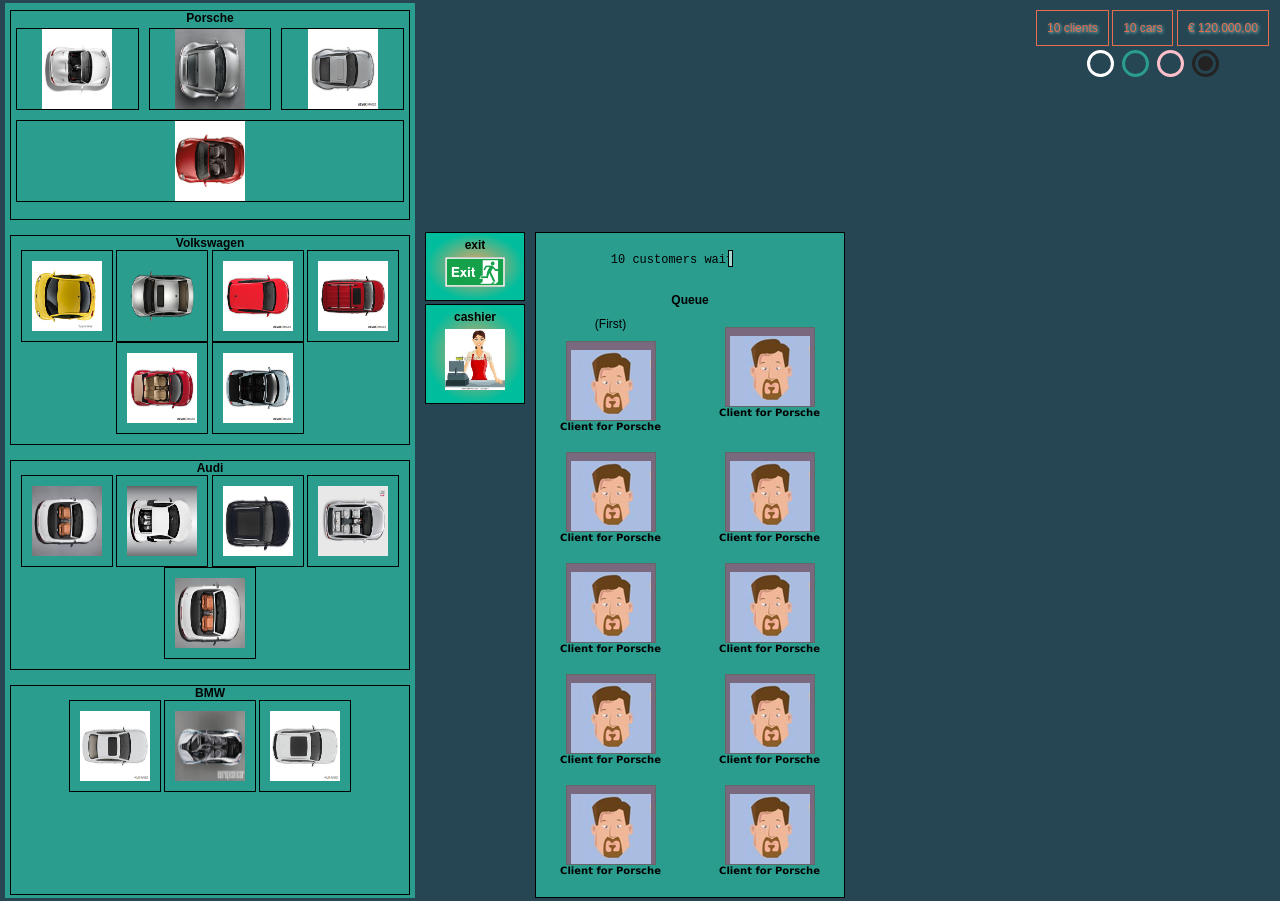
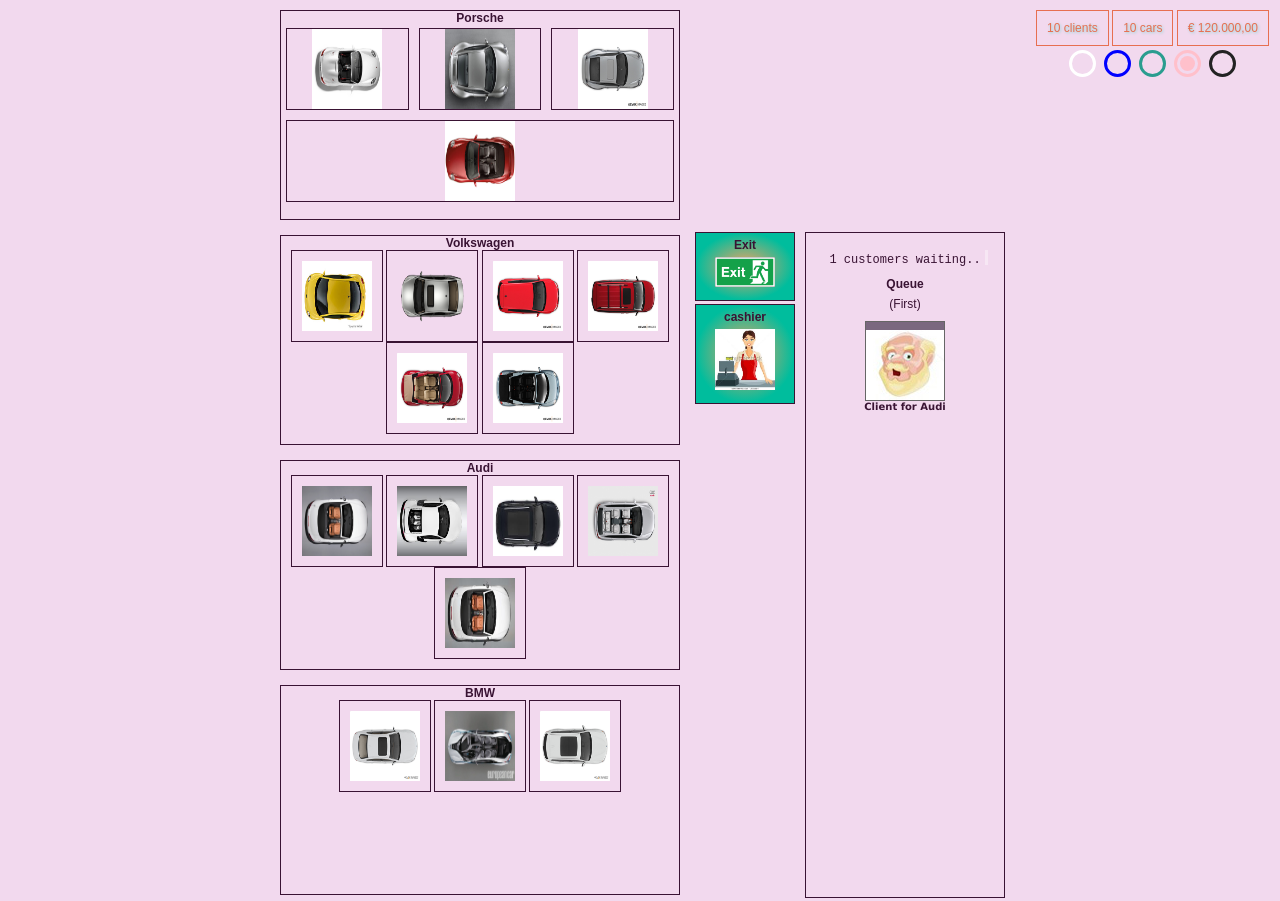
Before and after one commit to VlxtIykg/Rws_Car_Website, a plain HTML site: page index.html in a window 1280 px wide. Drawn offline with Linux system fonts and the light colour scheme; a web font is replaced by a local one.

Commit message:
Overview: 	Added theme switcher 	Added functioning draggable clients 	Added functioning droppable that accept clients 	Added a lot of css 	Added some js 	Added a few backups 	Removed some lines of code

```diff
--- a/dealer.css
+++ b/dealer.css
@@ -9,7 +9,10 @@
 /* #endregion (fold region please) This is only for understanding custom ways I've set things */
 /* Unit convention -- rem, CSS layout -- cascading theory, Sizing unit ordered by size ascending and units with text comes before text after integers */
 /* #region -- Base stuff, root, body, html etc. */
-@import url(https://fonts.google.com/specimen/Oswald);
+@font-face{
+	font-family: "Oswald";
+ 	src: url(https://fonts.google.com/specimen/Oswald);
+	}
 
 :root {
 	/* Ignore standard formatting, format by section or type */
@@ -19,7 +22,8 @@
 	--flex-gap: 				1rem;
 	--container-twoH: 	23.2rem;
 
-	--client-width: 		9rem;
+	--client-width: 		8rem;
+	--client-height: 		8rem;
 	--stafbox-width: 		12.2rem;
 	--client-queue: 		20rem;
 
@@ -40,8 +44,87 @@
 	--dark-theme: 		#232323;
 	--light: 					#88D7D2;
 	--primary-bdr:		#666;
-	--bg-clr-client:	var(--clr-car-bg);
+	}
 
+/*:has selector support
+https://caniuse.com/css-has
+https://www.lambdatest.com/web-technologies/css-has
+Generic supported
+chrome vers 108-110
+Edge 16.2-Tp
+Firefox null
+opera 91 or 92
+IE null
+*/
+:root:has(#light:checked) {
+	--clr-body-bg: hsl(0 0% 90%);
+  --clr-car-bg:  hsl(0 0% 100%);
+  --clr-text: 	 hsl(0 0% 15%);
+  --clr-heading: hsl(0 0% 25%);
+	}
+
+:root:has(#blue:checked) {
+  --clr-body-bg: hsl(209 50% 90%);
+  --clr-car-bg:  hsl(209 50% 100%);
+  --clr-text:		 hsl(209 50% 15%);
+  --clr-heading: hsl(209 50% 25%);
+	}
+
+:root:has(#tropical:checked) {
+	--clr-body-bg: 		#264653;
+	--clr-car-bg:  	  #2A9D8F;
+	--clr-text:				hsl(0 0% 15%);
+	--clr-heading: 		hsl(0 0% 25%);
+	}
+
+:root:has(#pink:checked) {
+	--clr-body-bg: 		hsl(310 50% 90%);
+	--clr-car-bg:  	  hsl(310 50% 90%);
+	--clr-text:				hsl(310 50% 15%);
+	--clr-heading: 		hsl(310 50% 25%);
+	}
+
+:root:has(#dark:checked) {
+  --clr-body-bg: hsl(209 50% 10%);
+  --clr-car-bg:  hsl(209 50% 5%);
+  --clr-text:		 hsl(209 50% 90%);
+  --clr-heading: hsl(209 50% 80%);
+	}
+
+/* No support fallback */
+.light {
+	--clr-body-bg: hsl(0 0% 90%);
+  --clr-car-bg:  hsl(0 0% 100%);
+  --clr-text: 	 hsl(0 0% 15%);
+  --clr-heading: hsl(0 0% 25%);
+	}
+
+.blue {
+	--clr-body-bg: hsl(209 50% 90%);
+	--clr-car-bg:  hsl(209 50% 100%);
+	--clr-text:		 hsl(209 50% 15%);
+	--clr-heading: hsl(209 50% 25%);
+	}
+
+.tropical {
+	--clr-body-bg:	#264653;
+	--clr-car-bg:		#2A9D8F;
+	--clr-text:			hsl(0 0% 15%);
+	--clr-heading:	hsl(0 0% 25%);
+	}
+
+.pink {
+  --clr-body-bg: hsl(310 50% 90%);
+  --clr-car-bg:  hsl(310 50% 100%);
+  --clr-text:		 hsl(310 50% 15%);
+  --clr-heading: hsl(310 50% 25%);
+	}
+
+.dark {
+  --clr-body-bg: hsl(209 50% 10%);
+  --clr-car-bg:  hsl(209 50% 5%);
+  --clr-text:		 hsl(209 50% 90%);
+  --clr-heading: hsl(209 50% 80%);
 	}
 * {
 	margin:		0;
@@ -49,9 +132,10 @@
 	box-sizing: border-box;
 	}
 body {
-	font-size: 1.6rem;
+	font-size: 				1.6rem;
+	color: 						var(--clr-text);
 	background-color: var(--clr-body-bg);
-	font-family:'Lucida Sans', 'Lucida Sans Regular', 'Lucida Grande', 'Lucida Sans Unicode', Geneva, Verdana, sans-serif;
+	font-family:			'Lucida Sans', 'Lucida Sans Regular', 'Lucida Grande', 'Lucida Sans Unicode', Geneva, Verdana, sans-serif;
 	}
 html, body {
 		max-width:		100%;
@@ -69,65 +153,192 @@ html, body {
 
 /* Computer--ipad layout */
 
-/* #region -- Main container */
+/* #region -- Salon container */
 #salon {
-	margin-top:			5rem;
-	width:					100%;
-	min-height:			87rem;
-	margin:					0 auto;
-	box-sizing: 		border-box;
-	display: 				flex;
-	align-items: 		stretch;
-	position: 			relative;
-	border:					var(--medium-br) var( --pri-br-clr);
+	margin-top:				5rem;
+	width:						100%;
+	min-height:				87rem;
+	margin:						0 auto;
+	box-sizing: 			border-box;
+	display: 					flex;
+	align-items: 			stretch;
+	position: 				relative;
+	justify-content:	center;
+	border:						var(--medium-br) var( --pri-br-clr);
 	}
+
 #salon > * {
-	margin:	var(--small-spacing)
+	margin:						var(--small-spacing)
 	}
+
+/* #region -- #cars_place */
+#cars_place {
+	z-index: 						0;
+	padding-top: 				.5rem;
+	width: 							41rem;
+	height: 						120%;
+	display: 						flex;
+	flex-direction: 		column;
+	box-sizing:				 	border-box;
+	background-color: 	var(--clr-car-bg);
+	gap: 								var(--flex-gap);
+	}
+
+#cars_place ul li {
+	padding: 			1rem;
+	border: 			var(--small-br);
+	display: 			inline-block;
+	}
+
+#porsche > ul {
+	margin: 		var(--small-spacing);
+	padding: 		0;
+	gap: 				var(--flex-gap);
+	display: 		flex;
+	flex-wrap: 	wrap;
+	list-style: none;
+	box-sizing: border-box;
+	}
+
+#porsche > ul > li {
+	display: flex;
+	width:	25%;
+	gap: var(--flex-gap);
+	flex-shrink: 1;
+	flex-grow: 1;
+	flex-basis: 1;
+	/* flex-wrap and direction weirdly causes it to stack on one top of each other -- future me, also direction was intended bozo kami (Tps) */
+	flex-wrap: 	wrap;
+	flex-direction: column;
+	justify-content: space-around;
+	align-items: center;
+	padding: 0;
+	margin: 0;
+	}
+
+#porsche > ul > li > img {
+	height: 10vh;
+	float:  left;
+	border: none !important;
+	margin: auto;
+
+	}
+
+#porsche > ul > li > div {
+	box-sizing: border-box;
+	background-repeat: no-repeat;
+	background-size: cover;
+	width: 12.2rem;
+	}
+
+#porsche > ul > li > div > span.preference {
+	display: none;
+	}
+
+/* Parent div of cars */
+.place {
+	min-height: 	21rem;
+	width: 				40rem;
+	margin: 			var(--small-spacing);
+	border:				var(--small-br);
+	}
+
+.ui-droppable .clientcard, .ui-droppable .first_customer::before {
+	content: '';
+	left: 				0 !important;
+	top:  				0 !important;
+	padding-right: .2rem;
+	}
+
+/* Child image div */
+.car {
+	z-index: 		-2;
+	width: 			7rem;
+	min-height: 7rem;
+	}
+
+/* #endregion */
+
+/* #region -- #staffbox.staffbox */
+#staffbox {
+	margin-top: var(--container-twoH);
+
+	}
+
+#staffbox > div {
+	--main-bg:  		var(--accent-clr);
+	--secondary-bg: var(--dark);
+
+	background: radial-gradient(closest-side, var(--main-bg), var(--secondary-bg));
+	}
+
+[class*="staffbox__"] {
+	padding: 			.5rem;
+	margin-bottom: .3rem;
+	width:				10rem;
+	/* height: 100%; */
+	}
+
+.staffbox__image {
+	width: 				7rem;
+	}
+/* #endregion */
+
+/* #region -- #clients_queue */
 #clients_queue,#cashier,#exit {
-	border: 				var(--small-br);
-	border-color:		var(--primary-br);
+	border: 						var(--small-br);
+	border-color:				var(--primary-br);
 	}
-/* Queue of customers */
+
 #clients_queue {
-	margin-top:				var(--container-twoH);
-	width:						20rem;
-	max-height: 			66.6rem;
-	position: 				relative;
-	text-align:				center;
-	background-color: var(--bg-clr-client);
+	margin-top:					var(--container-twoH);
+	width:							20rem;
+	max-height: 				66.6rem;
+	position: 					relative;
+	text-align:					center;
+	background-color: 	var(--clr-car-bg);
 	}
+
 #clients_queue > p {
-	grid-column-start: span 2;
-	height: 10%;
-	font-weight: bolder;
+	height: 						2rem !important;
+	grid-column-start: 	span 2;
+	font-weight: 				bolder;
 	}
+
 .amountOver5 {
-	width: 31rem !important;
-	display: grid;
-	grid-template-rows: auto;
-	grid-template-columns: 1fr 1fr;
-	grid-gap: 1rem;
-	/* grid-auto-rows: 1fr; */
+	grid-gap: 							1rem;
+	grid-template-columns: 	repeat(1fr 1fr);
+	width: 									31rem !important;
+	display: 								grid;
+	grid-template-rows: 		auto;
 	}
+
+.clientcard {
+	z-index: 						3;
+	grid-column-start: 	span 1;
+	position: 					relative;
+	}
+
 .clientcard__image {
 	font-size:										1rem;
 	line-height:									1rem;
-	min-height:										8rem;
-	padding: 											.4rem 0;
+	padding: 											.2rem 0;
 	margin:/*Auto vertical align*/0 auto;
 	margin-top:										1rem;
 	border:												var(--small-br);
 	border-color: 								var(--primary-bdr);
 	background-color:							var(--pri-bdr-clr);
 	width:												var(--client-width);
+	min-height:										var(--client-height);
 	background-position:					bottom;
 	background-repeat:						no-repeat;
   position:											relative;
 	}
+
 .first_customer::before {
 	content: '(First)';
 	}
+
 .preference {
 	font-size: 		1rem;
 	margin: 			auto;
@@ -135,32 +346,39 @@ html, body {
 	font-family: 	Verdana, Geneva, Tahoma, sans-serif;
 	font-weight: 	bold;
 	}
+
 .disappear {
 	display: none;
 	opacity: 0;
 	}
 
 #aoc {
-	padding: 			1rem 0 0 0;
-	margin: 			1rem auto;
-	width: 				16rem;
-	position: 		relative;
-	box-sizing: 	border-box;
-	font-family: 	"Source Code Pro", monospace;
-	grid-column-start: span 2;
+	padding: 						1rem 0 0 0;
+	margin: 						1rem auto;
+	width: 							16rem;
+	position:				 		relative;
+	box-sizing: 				border-box;
+	font-family: 				"Source Code Pro", monospace;
+	grid-column-start:	span 2;
 	}
+
 .amountOver5 #aoc {
-	height: 3rem;
-	z-index: 1;
+	z-index: 	1;
+	height: 	3rem;
 	}
+
 .amountOver5 p {
-	height: 3rem;
-	padding-bottom: 14rem;
-	z-index: 2;
+	z-index: 				2;
+	height: 				3rem;
+	line-height: 		3rem;
+	margin-bottom: 	10rem;
 	}
+
 .amountOver5 div.clientcard {
-	bottom: 14rem;
+	padding-top: 	3.5rem;
+	bottom: 			14rem;
 	}
+
 #aoc::before,
 #aoc::after {
 	top: 			0;
@@ -172,7 +390,7 @@ html, body {
 	}
 
 #aoc::before {
-	background:		var(--bg-clr-client);
+	background:		var(--clr-car-bg);
 	animation:
 		typewriter 	var(--twSpeed) steps(19) 1s forwards;
 	}
@@ -191,103 +409,10 @@ html, body {
 @keyframes typewriter {
 	to {left: 100%;}
 	}
+
 @keyframes blink {
-	to {border: none; background: var(--bg-clr-client);}
+	to {border: none; background: var(--clr-car-bg);}
 	}
-/* ID */
-#cars_place {
-	z-index: 						0;
-	padding-top: 				.5rem;
-	width: 							41rem;
-	height: 						120%;
-	display: 						flex;
-	flex-direction: 		column;
-	box-sizing:				 	border-box;
-	background-color: 	var(--bg-clr-client);
-	gap: 								var(--flex-gap);
-}
-#cars_place ul li {
-	padding: 			1rem;
-	border: 			var(--small-br);
-	display: 			inline-block;
-}
-/* Parent div of cars */
-.place {
-	min-height: 	21rem;
-	width: 				40rem;
-	margin: 			var(--small-spacing);
-	border:				var(--small-br);
-}
-/* Child image div */
-.car {
-	z-index: 		-2;
-	width: 			7rem;
-	min-height: 7rem;
-}
-/* Child image div with client */
-#porsche > ul {
-	margin: 		var(--small-spacing);
-	padding: 		0;
-	gap: 				var(--flex-gap);
-	display: 		flex;
-	flex-wrap: 	wrap;
-	list-style: none;
-	box-sizing: border-box;
-}
-#porsche > ul > li {
-	display: flex;
-	width:	25%;
-	gap: var(--flex-gap);
-	flex-shrink: 1;
-	flex-grow: 1;
-	flex-basis: 1;
-	/* flex-wrap and direction weirdly causes it to stack on one top of each other -- future me, also direction was intended bozo kami */
-	flex-wrap: 	wrap;
-	/* flex-direction: column; */
-	padding: 0;
-	margin: 0;
-}
-#porsche > ul > li > img {
-	height: 10vh;
-	float: left;
-	border: none !important;
-	margin: auto;
-}
-
-#porsche > ul > li > div {
-	/* flex: 50%; */
-	box-sizing: border-box;
-	background-repeat: no-repeat;
-	background-size: cover;
-	float: right;
-	width: 5rem;
-}
-#porsche > ul > li > div > span.preference {
-	display: none;
-}
-
-/* #region -- Staffbox container */
-#staffbox {
-	margin-top: var(--container-twoH);
-
-}
-#staffbox > div {
-	--main-bg:  		var(--accent-clr);
-	--secondary-bg: var(--dark);
-
-	background: radial-gradient(closest-side, var(--main-bg), var(--secondary-bg));
-}
-
-[class*="staffbox__"] {
-	padding: 			.5rem;
-	margin-bottom: .3rem;
-	width:				10rem;
-	/* height: 100%; */
-}
-.staffbox__image {
-	width: 				7rem;
-}
-/* #endregion */
 
 	/*  #region -- Client images  */
 	.client_1{background-image:url(images/client_1.jpg);}
@@ -301,10 +426,12 @@ html, body {
 	.client_9{background-image:url(images/client_9.jpg);}
 	.client_10{background-image:url(images/client_10.jpg);}
 	/* #endregion */
+/* #endregion */
 
 /* #endregion */
 
-/* #region Amount of client, cars and amount */
+/* #region -- #display.display */
+/* #region -- ul */
 .display {
 	top: 				 	0;
 	right: 			 	0;
@@ -312,10 +439,12 @@ html, body {
 	width:       	25.5rem;
 	position:	    absolute;
 }
+
 .display ul{
 	padding: 	0;
 	margin: 	0;
 }
+
 .display ul li {
 	padding: 					1rem;
 	text-shadow: 			.1rem .1rem .3rem var(--light);
@@ -323,11 +452,14 @@ html, body {
 	border:  					var(--small-br);
 	color: 						var(--accent-sec-clr);
 }
+
 .display__client {
 	box-sizing: border-box;
 	box-shadow: #666;
 }
+/* #endregion  */
 
+/* #region -- form.color-picker */
 .visually-hidden {
 	height: 			.1rem;
 	width: 				.1rem;
@@ -352,10 +484,10 @@ html, body {
 
 .color-picker input[type="radio"] {
 	border-radius: 	50%;
+	outline-offset: .3rem;
 	width: 					1.5rem;
 	height: 				1.5rem;
 	outline: 				.3rem solid var(--radio-color, currentColor);
-	outline-offset: .3rem;
 	appearance: 		none;
 }
 
@@ -364,35 +496,24 @@ html, body {
 }
 
 .color-picker input[type="radio"]#light {
-	--radio-color: white;
+	--radio-color:	white;
 }
 
-.color-picker input[type="radio"]#dark {
-	--radio-color: 	var(--dark-theme);
+.color-picker input[type="radio"]#blue {
+	--radio-color:	blue;
+}
+
+.color-picker input[type="radio"]#tropical {
+	--color: #2A9D8F;
+	--radio-color: var(--color);
 }
 
 .color-picker input[type="radio"]#pink {
 	--radio-color: pink;
 }
 
-.color-picker input[type="radio"]#tropical {
-	--radio-color: var(--clr-car-bg);
-}
-
-:root:has(#pink:checked) {
-	--clr-body-bg: 		hsl(310 50% 90%);
-	--clr-car-bg:  	  hsl(310 50% 90%);
-	--clr-text:				hsl(310 50% 15%);
-	--clr-heading: 		hsl(310 50% 25%);
-
-	--tertiary-clr:   #E9C46A;
-	--accent-clr:		  #F4A261;
-	--accent-sec-clr: #E76F51;
-	--pri-bdr-clr:		#7A687F;
-	--dark: 					#00BD9D;
-	--dark-theme: 		#232323;
-	--light: 					#88D7D2;
-	--primary-bdr:		#666;
-	--bg-clr-client:	var(--clr-car-bg);
+.color-picker input[type="radio"]#dark {
+	--radio-color:	var(--dark-theme);
 }
 /* #endregion */
+/* #endregion */
--- a/dealer.js
+++ b/dealer.js
@@ -1,10 +1,11 @@
 const brandList = ["Porsche", "Volkswagen", "Audi", "BMW"]
 
 let counter = 0;
-// const client = Math.floor((Math.random()*10)+1);
-const client = 10;
-console.log(client);
+let client = Math.floor((Math.random()*10)+1);
+if(client > 8) client = 8;
 function NewClient(){
+	const client_image = Math.floor(Math.random()*9)+1;
+	const carChoice = brandList[Math.floor(Math.random() * brandList.length)];
 
 	let elem = document.getElementById("aoc");
 	if(typeof elem !== 'undefined' && elem !== null) {
@@ -13,15 +14,11 @@ function NewClient(){
 	}
 
 	if(counter >= 10 || counter >= client) {
-		console.log(`Counter: ${counter}`);
 		const amountOfClient = document.querySelectorAll("#clients_queue .disappear").length
 		const currentCount = counter-amountOfClient
 		const customerAmtDiv = document.createElement("div");
 		customerAmtDiv.id = "aoc";
 		const customerAmtText = document.createTextNode(`${currentCount} customers waiting..`);
-		// if(client === 6) {
-		// 	customerAmtDiv.class = "6clients";
-		// }
 		customerAmtDiv.appendChild(customerAmtText);
 		document.getElementById("clients_queue").prepend(customerAmtDiv);
 		console.log("Customer amount message added.");
@@ -37,44 +34,94 @@ function NewClient(){
 
 
 	$("#clients_queue").append(`
-	<div class="clientcard choice_${brandList[0]}">
-	<div class="clientcard__image client_${client} ">
+	<div class="clientcard choice_${carChoice}">
+	<div class="clientcard__image client_${client_image} ">
 	</div>
-	<span class="preference">Client for ${brandList[0]}</span>
+	<span class="preference">Client for ${carChoice}</span>
 	</div>
 	`)
-	if(counter === 0) {
-		document.getElementsByClassName("clientcard")[0].classList.add("first_customer")
-	}
 
 	counter++;
-	$(function() {
-		$(".clientcard").draggable();
-
-    // Return the draggable (or it's helper) to its original location when dragging stops with the boolean revert option.
-    $(".clientcard").draggable({ revert: false });
-
-    $(".clientcard").draggable( "option", "zIndex", 10 );
-
-  });
 
 	setTimeout(function(){NewClient();},100);
 }
+
+const addClass = () => {
+	const client_queue = document.getElementById("clients_queue");
+	const child = client_queue.querySelector('.clientcard')
+	console.log(child);
+	child.classList.add("first_customer");
+	// client_queue?.children?.[2].classList.add("first_customer");
+	console.log("Running");
+	$(function() {
+		$(".first_customer").draggable();
+
+		// Return the draggable (or it's helper) to its original location when dragging stops with the boolean revert option.
+		$(".first_customer").draggable({ revert: true });
+
+		$(".first_customer").draggable( "option", "zIndex", 10 );
+
+	});
+};
+
+const dropFunctionGlobal = (getThis, getCurrentElement) => {
+	console.log(getCurrentElement);
+	$(getThis).not(`:has(".clientcard")`).each(function() {
+		$(getThis).prepend(getCurrentElement);
+	})
+	counter--;
+	NewClient();
+	addClass();
+}
+
 $("document").ready(function(e) {
 	NewClient();
+	addClass();
 
+	// Porsche
 	$('#porsche > ul > li ').droppable({
 		accept: '.choice_Porsche',
 		drop: function(e, ui) {
-			console.log(this.parentElement); //parent element is LI, this tag is the img
-			$(this.parentElement).append(ui.draggable);
-			const firstCustomer = document.getElementsByClassName("first_customer")[0];
-			$(this.parentElement).append(firstCustomer.children[0]);
-			ui.draggable.position({of: $(this), my: 'left top', at: 'left top'});
-			counter--;
-			NewClient();
+			console.log(`This tag ${this}`);
+			dropFunctionGlobal(this, ui.draggable);
 		}
 	});
 
+	// Volkswagen
+	$('#volkswagen > ul > li ').droppable({
+		accept: '.choice_Volkswagen',
+		drop: function(e, ui) {
+			console.log(ui.draggable);
+			dropFunctionGlobal(this, ui.draggable);
+		}
+	});
 
+	// audi
+	$('#audi > ul > li ').droppable({
+		accept: '.choice_Audi',
+		drop: function(e, ui) {
+			console.log(ui.draggable);
+			dropFunctionGlobal(this, ui.draggable);
+		}
+	});
+
+	// Volkswagen
+	$('#bmw > ul > li ').droppable({
+		accept: '.choice_BMW',
+		drop: function(e, ui) {
+			console.log(ui.draggable);
+			dropFunctionGlobal(this, ui.draggable);
+		}
+	});
 });
+
+/* setTimeout(function() {
+	const cards =  document.getElementsByClassName("clientcard");
+	for(let key in cards) {
+		if( typeof cards[key] === 'object' ) {
+			console.log(cards[key]);
+			cards[key].addEventListener("click", () => {console.log("I was clicked, this is a placeholder");});
+		}
+		//obj func number
+	}
+}, 2000) */
--- a/index.html
+++ b/index.html
@@ -9,6 +9,7 @@
 	<script type="text/javascript" language="javascript" src="jquery/js/jquery-1.8.3.js"></script>
 	<script type="text/javascript" language="javascript" src="jquery/js/jquery-ui-1.9.2.custom.js"></script>
 	<script type="text/javascript" language="javascript" src="dealer.js"></script>
+	<script src="js/localStorage.js" defer></script>
 </head>
 
 <body>
@@ -16,7 +17,7 @@
 
 		<div id="cars_place">
 
-			<!-- Porsche L18 -->
+			<!-- Porsche L20 -->
 			<div id="porsche" class="place">
 				<h4>Porsche</h4>
 				<ul>
@@ -27,7 +28,7 @@
 				</ul>
 			</div>
 
-			<!-- Volkswagen L29 -->
+			<!-- Volkswagen L31 -->
 			<div id="volkswagen" class="place">
 				<h4>Volkswagen</h4>
 				<ul>
@@ -40,7 +41,7 @@
 				</ul>
 			</div>
 
-			<!-- Audi L42 -->
+			<!-- Audi L44 -->
 			<div id="audi" class="place">
 				<h4>Audi</h4>
 				<ul>
@@ -52,7 +53,7 @@
 				</ul>
 			</div>
 
-			<!-- BMW L54 -->
+			<!-- BMW L56 -->
 			<div id="bmw" class="place">
 				<h4>BMW</h4>
 				<ul>
@@ -64,16 +65,16 @@
 
 		</div>
 
-		<!-- staffbox L66 -->
+		<!-- staffbox L68 -->
 		<div id="staffbox" class="staffbox">
-			<!-- Exit L68 -->
+			<!-- Exit L70 -->
 			<div id="exit" class="staffbox__exit">
-				<h4>exit</h4>
+				<h4>Exit</h4>
 				<div>
 					<img class="staffbox__image" id="exitImg" src="images/exit.gif" alt="Exit gif">
 				</div>
 			</div>
-			<!-- Cashier L75 -->
+			<!-- Cashier L77 -->
 			<div id="cashier" class="staffbox__cashier">
 				<h4>cashier</h4>
 				<div>
@@ -86,7 +87,7 @@
 
 	</div>
 
-	<!-- (Car | client | money amt) L88 -->
+	<!-- (Car | client | money amt) L90 -->
 	<div id="display" class="display">
 		<ul>
 			<li id="clients_served" class="display__client">10 clients</li>
@@ -96,17 +97,20 @@
 		<form class="color-picker" action="">
 			<fieldset>
 				<legend class="visually-hidden">Pick a color scheme</legend>
-				<label for="theme" class="visually-hidden">Light theme</label>
-				<input type="radio" name="theme" id="light" checked>
+				<label for="light" class="visually-hidden">Light theme</label>
+				<input type="radio" id="light" name="theme" >
 
-				<label for="theme" class="visually-hidden">Tropical theme</label>
-				<input type="radio" name="theme" id="tropical" checked>
+				<label for="blue" class="visually-hidden">Blue theme</label>
+				<input type="radio" id="blue" name="theme">
 
-				<label for="theme" class="visually-hidden">Pink theme</label>
-				<input type="radio" name="theme" id="pink" checked>
+				<label for="tropical" class="visually-hidden">Tropical theme</label>
+				<input type="radio" id="tropical" name="theme">
 
-				<label for="theme" class="visually-hidden">Dark theme</label>
-				<input type="radio" name="theme" id="dark" checked>
+				<label for="pink" class="visually-hidden">Pink theme</label>
+				<input type="radio" id="pink" name="theme" checked>
+
+				<label for="dark" class="visually-hidden">Dark theme</label>
+				<input type="radio" id="dark" name="theme">
 			</fieldset>
 		</form>
 	</div>
```
Also changed, not shown: js/localStorage.js (added, +32 -0 lines), 1 other file. Lines whose indentation alone changed are shown as unchanged.
